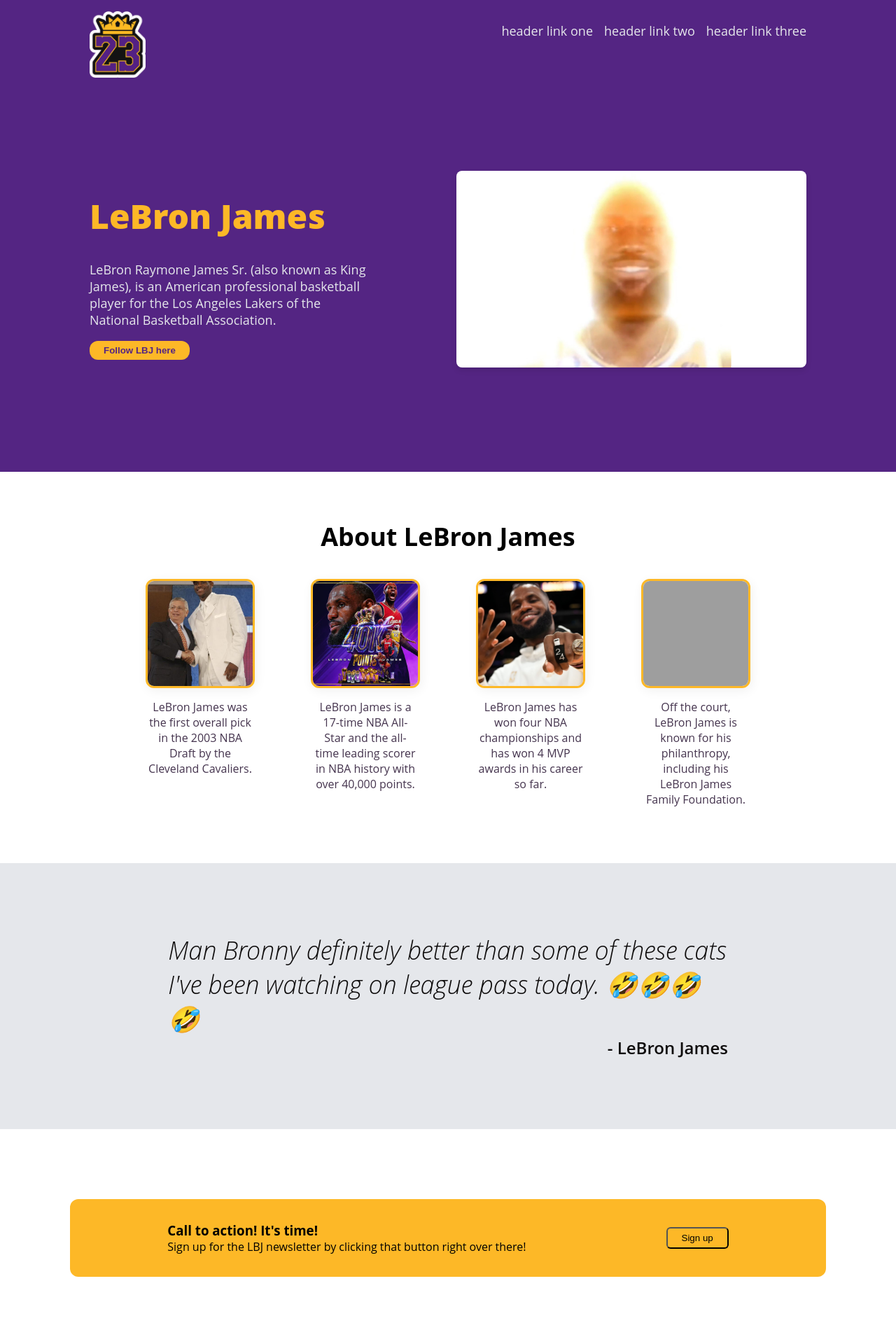
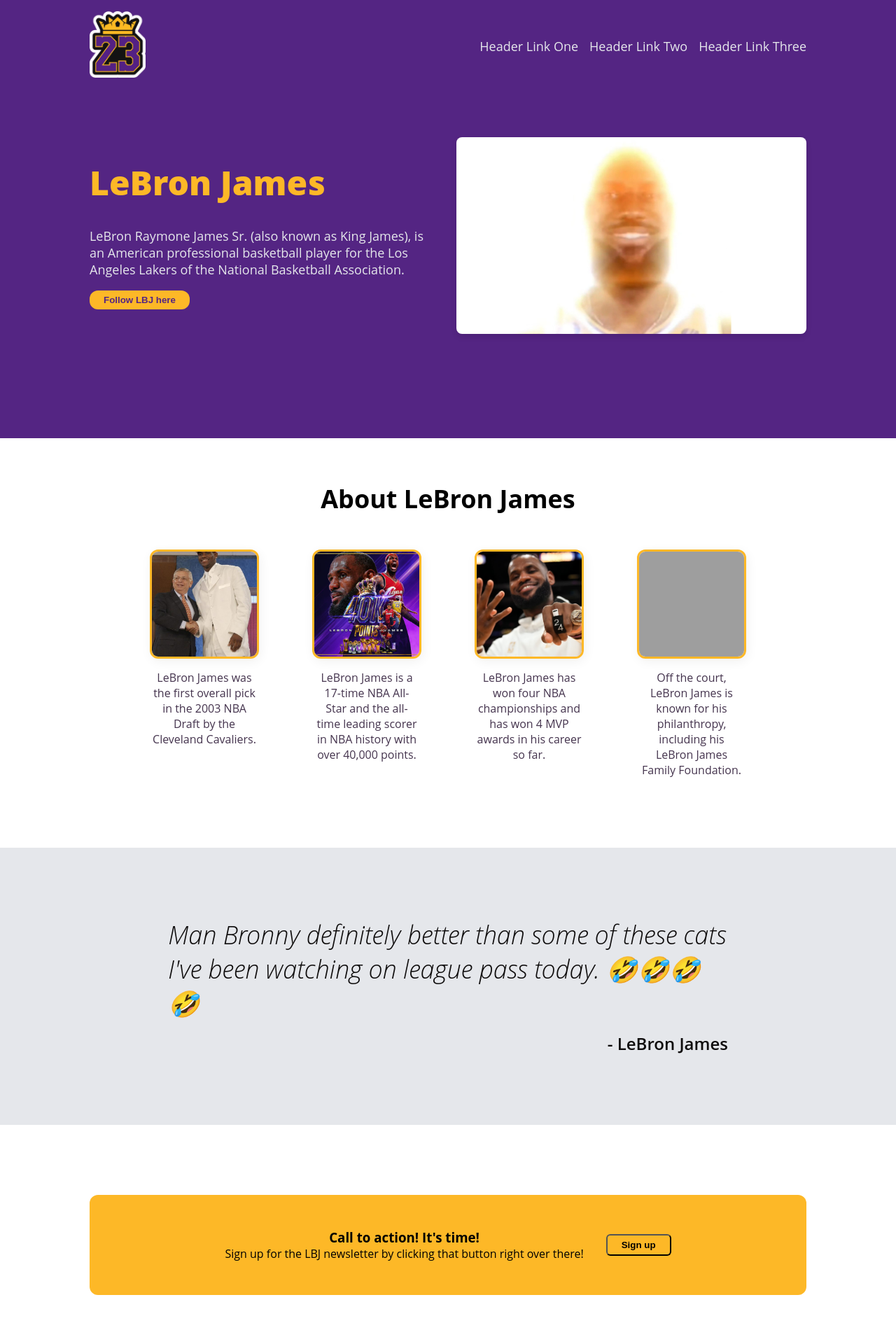
Before and after one commit to MarkLuo04/LandingPage, a plain HTML site: page pages/index.html in a window 1280 px wide. Shown: the top 1900 px of the page at 70% size. Drawn offline with Linux system fonts and the light colour scheme; grey boxes are pictures that could not be loaded.

Commit message:
Added footer and improved layout consistency with flex properties - Changed fixed padding values to percentage values - Added flex wrapping to certain containers - Set max and min width for content - Added and adjusted footer content

```diff
--- a/pages/index.html
+++ b/pages/index.html
@@ -14,9 +14,9 @@
             </div>
             <div class="links">
                 <ul>
-                    <li><a href="#">header link one</a></li>
-                    <li><a href="#">header link two</a></li>
-                    <li><a href="#">header link three</a></li>
+                    <li><a href="#">Header Link One</a></li>
+                    <li><a href="#">Header Link Two</a></li>
+                    <li><a href="#">Header Link Three</a></li>
                 </ul>
             </div>
         </div>
--- a/pages/styles.css
+++ b/pages/styles.css
@@ -10,12 +10,13 @@
     display: flex;
     flex-direction: column;
     background-color: #542583;
-    padding: 16px 128px;
+    padding: 16px 10%;
 }
 
 .header .top {
     display: flex;
     justify-content: space-between;
+    align-items: center;
     color: #E5E7EB;
 }
 
@@ -37,10 +38,16 @@
 }
 
 .header .content {
-    margin-top: 128px;
+    margin-top: 80px;
     margin-bottom: 128px;
     display: flex;
-    gap: 128px;
+    gap: 32px;
+    flex-wrap: wrap;
+}
+
+.header .content .intro {
+    flex: 1;
+    min-width: 300px;
 }
 
 .header .content .intro h1 {
@@ -70,7 +77,10 @@
 }
 
 .header .content img {
-    width: 500px;
+    flex: 1;
+    min-width: 300px;
+    max-width: 500px;
+    width: 100%;
     height: auto;
     border-radius: 8px;
     box-shadow: 0 4px 8px rgba(0, 0, 0, 0.1);
@@ -81,26 +91,30 @@
     flex-direction: column;
     justify-content: center;
     align-items: center;
-    padding: 32px 150px;
+    padding: 32px 10%;
     margin-bottom: 32px;
 }
 
 .info h2 {
     font-size: 36px;
     font-weight: 700;
-    margin: 36px;
+    margin-bottom: 48px;
 }
 
 .info .card-container {
     display: flex;
     justify-content: space-between;
-    gap: 80px;
+    gap: 32px;
+    flex-wrap: wrap;
 }
 
 .info .card-container .card {
     display: flex;
     flex-direction: column;
     align-items: center;
+    flex: 1 1 200px;
+    margin-bottom: 20px;
+    min-width: 200px;
 }
 
 .info .card-container .card img {
@@ -122,11 +136,10 @@
 
 .quote {
     background-color: #E5E7EB;
-    padding: 100px;
+    padding: 100px 10%;
     display: flex;
     flex-direction: column;
     align-items: center;
-
 }
 
 .quote p {
@@ -135,7 +148,8 @@
     font-style: italic;
     font-weight: 300;
     text-wrap: wrap;
-    width: 800px;
+    width: 100%;
+    max-width: 800px;
     margin: 0px;
     padding: 0px;
 }
@@ -145,29 +159,33 @@
     text-align: right;
     font-style: normal;
     font-weight: 600;
+    margin-top: 16px;
 }
 
 .signup {
-    padding: 100px;
+    padding: 100px 10%;
 }
 
 .signup .banner {
-    padding: 32px;
+    padding: 48px;
     display: flex;
     align-items: center;
     justify-content: center;
     background-color: #FDB827;
     border-radius: 12px;
-    gap: 200px;
+    gap: 32px;
+    flex-wrap: wrap;
 }
 
 .signup .banner .text {
     display: flex;
     flex-direction: column;
+    text-align: center;
 }
 
 .signup .banner button {
     border-radius: 6px;
+    font-weight: 600;
     padding: 6px 20px;
     background-color: #FDB827;
 }
@@ -177,3 +195,11 @@
     margin: 0;
     padding: 0;
 }
+
+.footer {
+    background-color: #2E1A47;
+    padding: 16px;
+    text-align: center;
+    color: #E5E7EB;
+    margin-top: 32px;
+}
```
